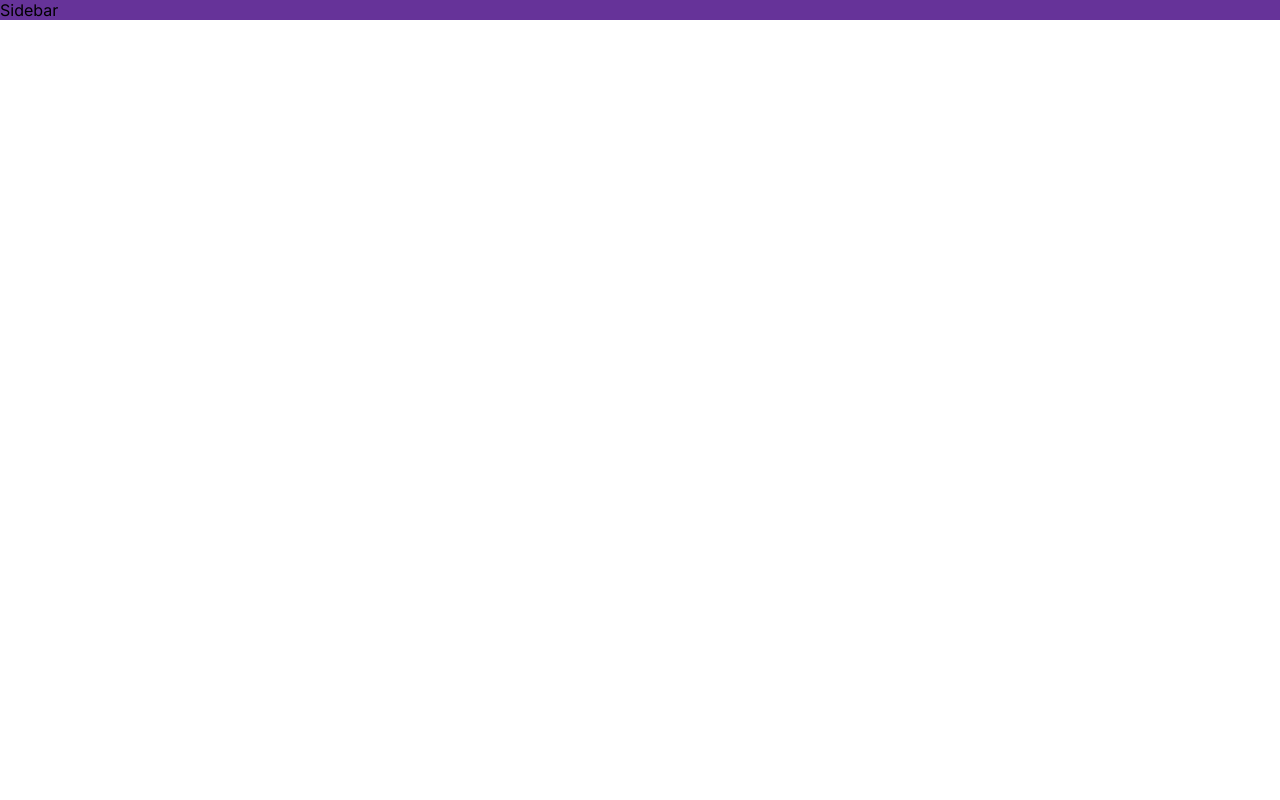
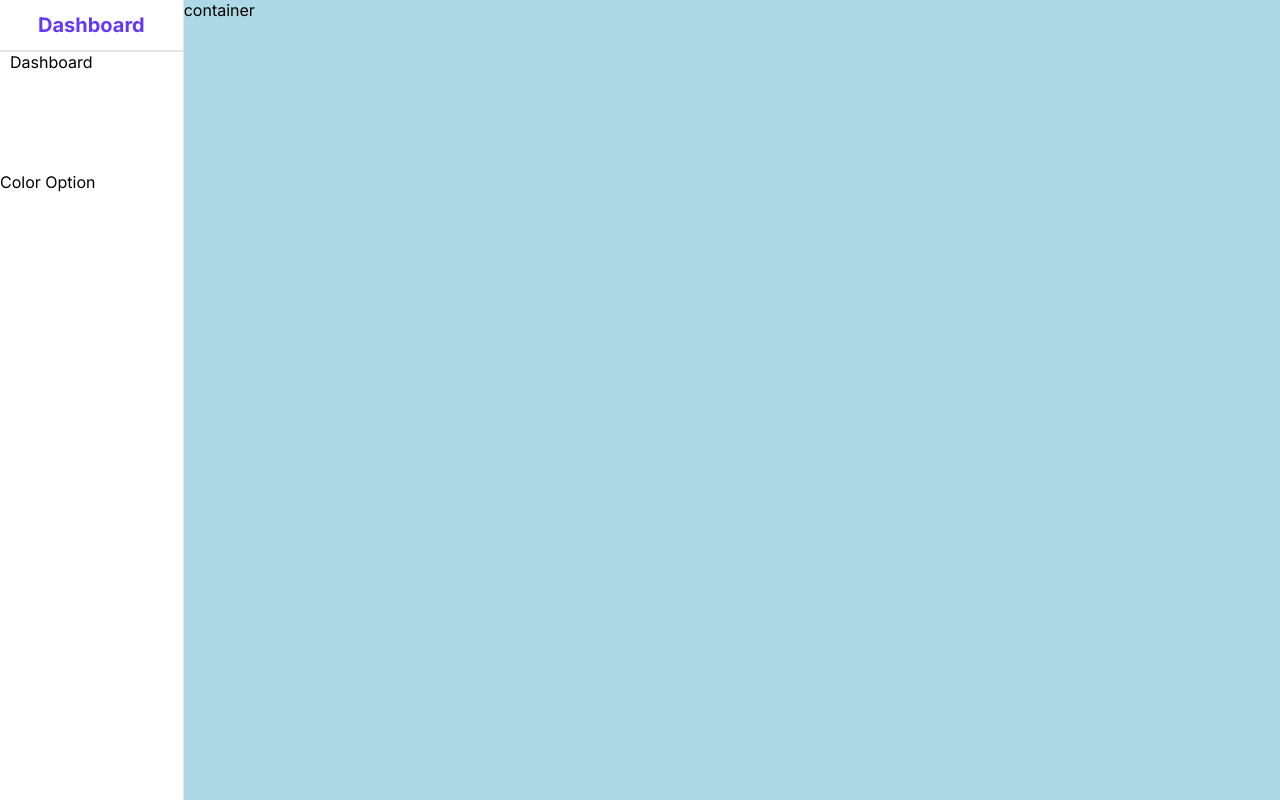
Before and after one commit to tinkugupta5/dashboard_practice, a React (Create React App) app: page / in a window 1280 px wide. Built offline with nearby package versions, Linux system fonts and the light colour scheme.

Commit message:
adding sidebar

```diff
--- a/src/components/sidebar/Sidebar.jsx
+++ b/src/components/sidebar/Sidebar.jsx
@@ -2,7 +2,38 @@
 import "./sidebar.scss";
 
 const Sidebar = () => {
-  return <div className="sidebar">Sidebar</div>;
+  return (
+    <div className="sidebar">
+      <div className="top">
+        <span className="logo">Dashboard</span>
+      </div>
+      <hr />
+
+      <div className="center">
+        <ul>
+          <li>
+            <span>Dashboard</span>
+          </li>
+          <li>
+            <span></span>
+          </li>
+          <li>
+            <span></span>
+          </li>
+          <li>
+            <span></span>
+          </li>
+          <li>
+            <span></span>
+          </li>
+          <li>
+            <span></span>
+          </li>
+        </ul>
+      </div>
+      <div className="bottom">Color Option</div>
+    </div>
+  );
 };
 
 export default Sidebar;
--- a/src/components/sidebar/sidebar.scss
+++ b/src/components/sidebar/sidebar.scss
@@ -0,0 +1,31 @@
+.sidebar{
+    background-color: lightcoral;
+    flex: 1;
+    border-right: 0.5px solid rgb(230,227,227) ;
+    min-height: 100vh;
+    background-color: #fff;
+    .top{
+        height: 50px;
+        display: flex;
+        align-items: center;
+        justify-content: center;
+        .logo
+        {
+            font-size: 20px;
+            font-weight: bold;
+            color: #6439ff;
+        }
+    }
+
+    hr{
+        height: 0;
+        border: 0.5px solid rgb(230,227,227) ;
+    }
+
+    // middle div centere
+    .center
+    {
+        padding-left: 10px;
+
+    }
+}
--- a/src/pages/home/Home.jsx
+++ b/src/pages/home/Home.jsx
@@ -6,6 +6,7 @@
   return (
     <div className="home">
       <Sidebar />
+      <div className="homeContainer">container</div>
     </div>
   );
 };
--- a/src/pages/home/home.scss
+++ b/src/pages/home/home.scss
@@ -1,3 +1,8 @@
 .home{
-    background-color:rebeccapurple;
+    display: flex;
+    .homeContainer{
+        background-color: lightblue;
+        flex: 6;
+    }
+
 }
```
